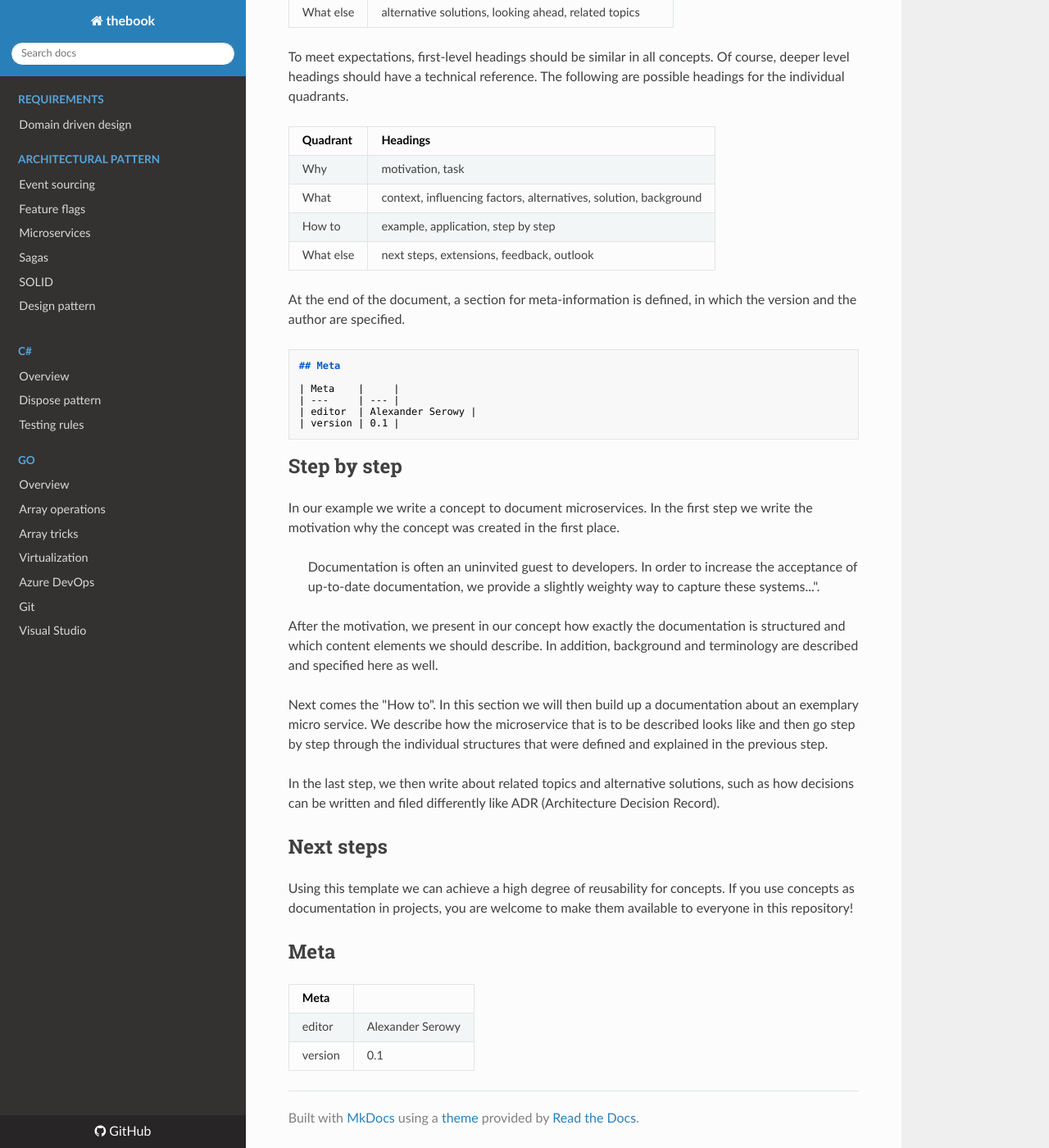
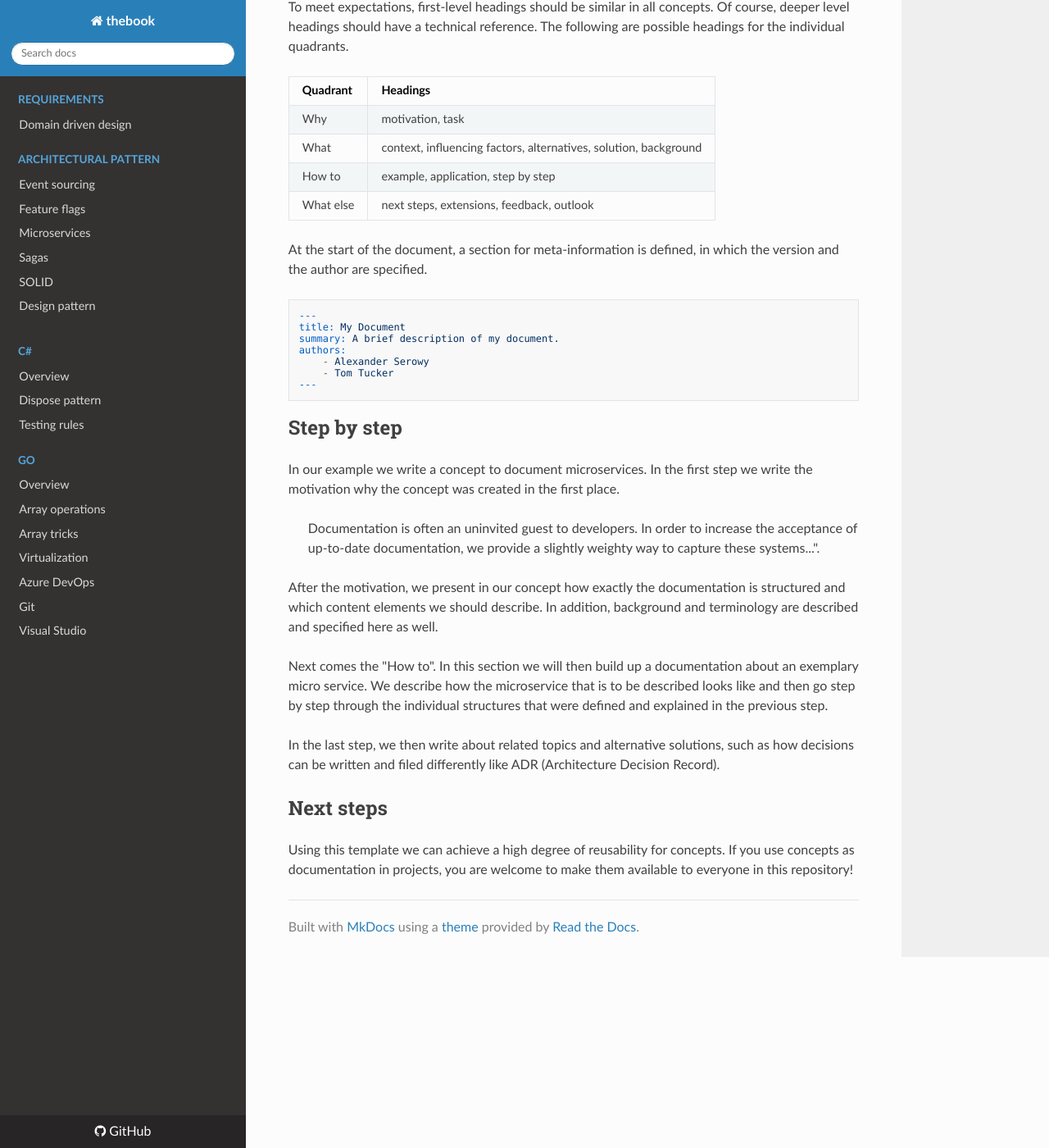
Before and after one commit to aserowy/thebook, an MkDocs documentation site: the page built from docs/concepts/write_concepts.md, in a window 1280 px wide and 1400 px high, scrolled down 870 px. Shown: the whole window at 82% size. Built offline with MkDocs 1.6.1, drawn with Linux system fonts in a browser that asks for light colours; nearby versions of some CDN libraries; some of the changed text lies outside the part shown.

Commit message:
fixed meta information in concepts

````diff
--- a/docs/concepts/write_concepts.md
+++ b/docs/concepts/write_concepts.md
@@ -33,15 +38,16 @@ To meet expectations, first-level headings should be similar in all concepts. Of
 | How to    | example, application, step by step |
 | What else | next steps, extensions, feedback, outlook |
 
-At the end of the document, a section for meta-information is defined, in which the version and the author are specified.
+At the start of the document, a section for meta-information is defined, in which the version and the author are specified.
 
-```markdown
-## Meta
-
-| Meta    |     |
-| ---     | --- |
-| editor  | Alexander Serowy |
-| version | 0.1 |
+```yaml
+---
+title: My Document
+summary: A brief description of my document.
+authors:
+    - Alexander Serowy
+    - Tom Tucker
+---
 ```
 
 [1]: <https://www.amazon.de/-/en/Uwe-Vigenschow/dp/3864906970> "Soft Skills für Softwareentwickler"
@@ -61,10 +67,3 @@ In the last step, we then write about related topics and alternative solutions,
 ## Next steps
 
 Using this template we can achieve a high degree of reusability for concepts. If you use concepts as documentation in projects, you are welcome to make them available to everyone in this repository!
-
-## Meta
-
-| Meta    |     |
-| ---     | --- |
-| editor  | Alexander Serowy |
-| version | 0.1 |
````
Also changed, not shown: other parts of docs/concepts/write_concepts.md (+6 -1 lines), docs/concepts/document_microservices.md (+6 -1 lines).
